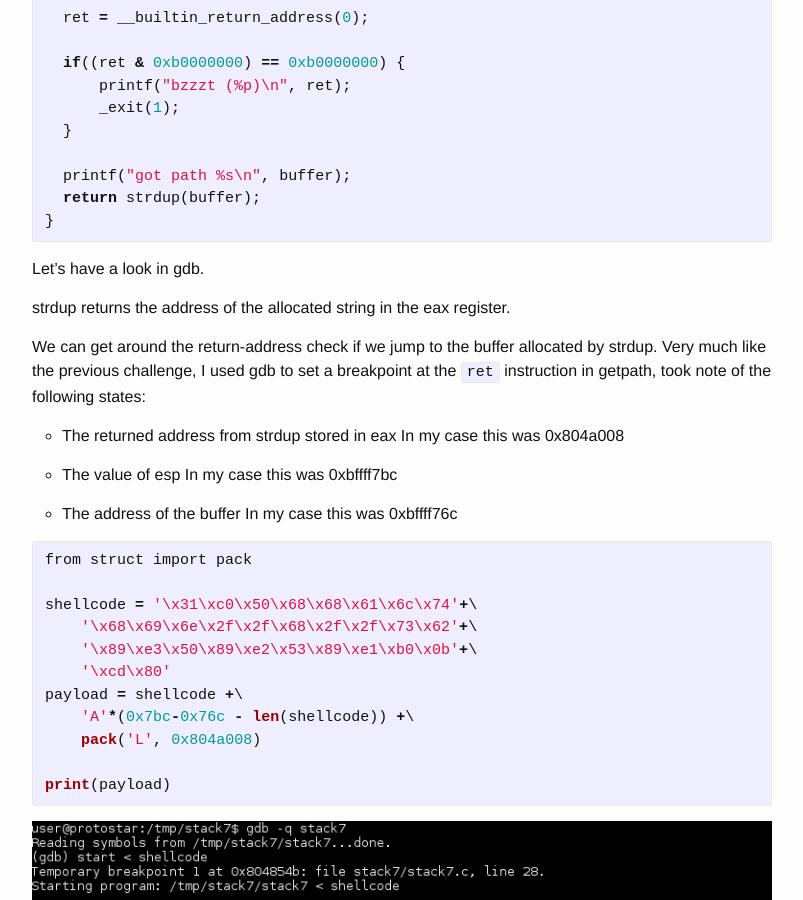
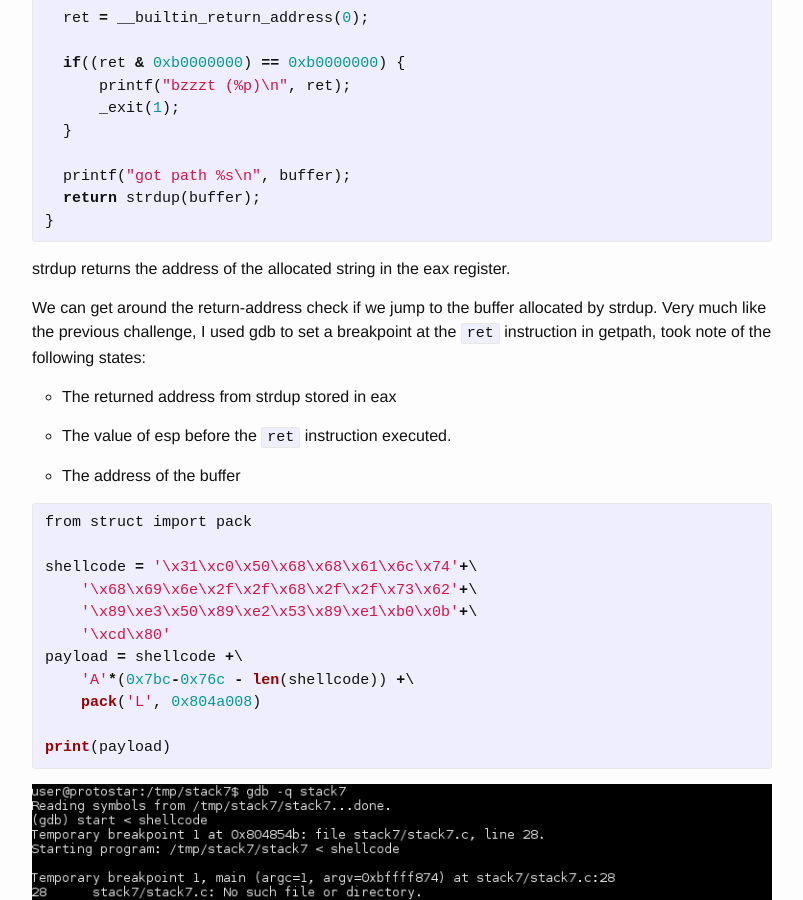
Before and after one commit to jonatanhal/jonatanhal.github.io, a Jekyll site: the page built from _posts/2016-01-12-protostar-part-three.md, in a window 1280 px wide and 900 px high, scrolled down 3295 px. Shown: the whole window, without its empty margins (238-1041 px from the left). Built offline with Jekyll 4.4.1, drawn with Linux system fonts in a browser that asks for light colours; some of the changed text lies outside the part shown.

Commit message:
fixed some wierdly phrased paragraphs

```diff
--- a/_posts/2016-01-12-protostar-part-three.md
+++ b/_posts/2016-01-12-protostar-part-three.md
@@ -127,8 +127,6 @@
 }
 {% endhighlight %}
 
-Let's have a look in gdb.
-
 strdup returns the address of the allocated string in the eax register.
 
 We can get around the return-address check if we jump to the buffer
@@ -137,13 +135,10 @@
 following states:
 
 + The returned address from strdup stored in eax
-  In my case this was 0x804a008
 
-+ The value of esp
-  In my case this was 0xbffff7bc
++ The value of esp before the `ret` instruction executed.
 
 + The address of the buffer
-  In my case this was 0xbffff76c
 
 {% highlight python %}
 from struct import pack
```
Also changed, not shown: other parts of _posts/2016-01-12-protostar-part-three.md (+1 -1 lines).
